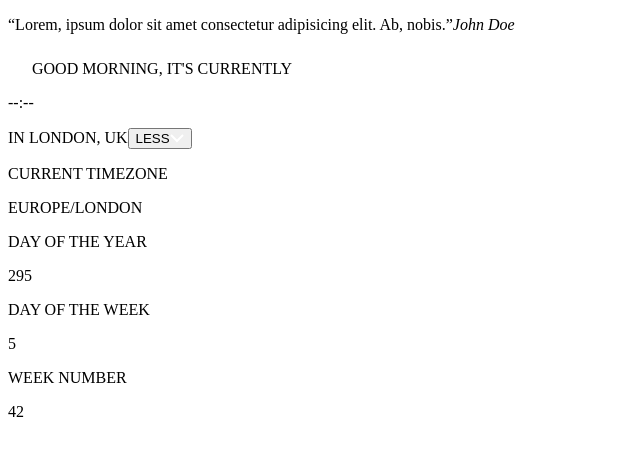
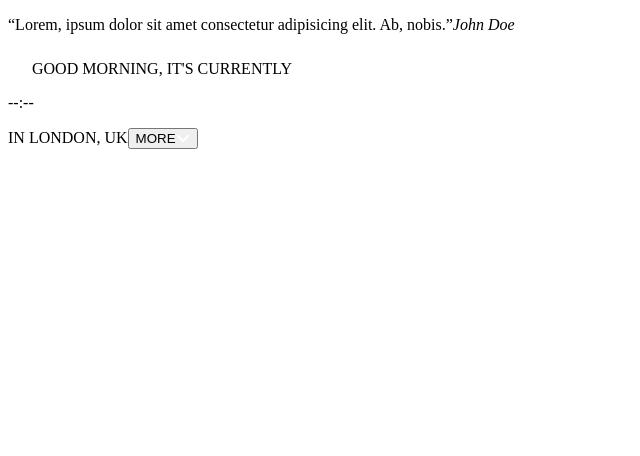
Before and after one commit to raulgaliciab/clock-app, a React (Vite) app: page / in a window 1280 px wide. Shown: the top 456 px of the page, without its empty margins (0-640 px from the left). Built offline with nearby package versions, Linux system fonts and the light colour scheme; no server answers.

Commit message:
ButtonExpansion toggle logic

```diff
--- a/src/components/ButtonExpansion.tsx
+++ b/src/components/ButtonExpansion.tsx
@@ -1,7 +1,9 @@
-export const ButtonExpansion = () => {
+import { ButtonExpansionProps } from "../types/ButtonExpansionProps"
+
+export const ButtonExpansion = ({ isExpanded, onToggle }: ButtonExpansionProps ) => {
   return (
-    <button>
-      LESS
+    <button onClick={onToggle}>
+      { isExpanded ? 'LESS' : 'MORE'}
       <img src="/assets/desktop/icon-arrow-down.svg" alt="Expand button" />
     </button>
   )
--- a/src/components/Time.tsx
+++ b/src/components/Time.tsx
@@ -1,14 +1,18 @@
 import { ButtonExpansion } from './ButtonExpansion';
 import { ExpandedInfo } from './ExpandedInfo';
 import { useTime } from '../hooks/useTime';
+import { useState } from 'react';
 
 export const Time = () => {
 
   const { currentTime, timeData } = useTime();
+  const [ isExpanded, setIsExpanded ] = useState(false);
 
   const formattedTime = currentTime
     ? `${currentTime.getHours().toString().padStart(2, '0')}:${currentTime.getMinutes().toString().padStart(2, '0')}`
     : '--:--';
+
+  const toggleExpanded = () => setIsExpanded(prev => !prev);
 
   return (
     <section>
@@ -19,9 +23,9 @@ export const Time = () => {
       <p>{formattedTime} <span>{timeData?.abbreviation ?? ''}</span></p>
       <span>IN LONDON, UK</span>
 
-      <ButtonExpansion/>
+      <ButtonExpansion isExpanded={isExpanded} onToggle={toggleExpanded}/>
 
-      <ExpandedInfo/>
+      { isExpanded && <ExpandedInfo/>}
     </section>
   )
 }
--- /dev/null
+++ b/src/types/ButtonExpansionProps.ts
@@ -0,0 +1,4 @@
+export type ButtonExpansionProps = {
+  isExpanded: boolean;
+  onToggle: () => void;
+}
```
